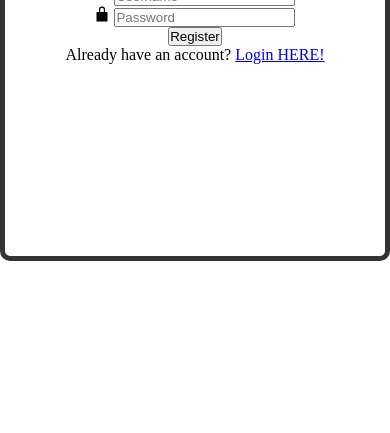
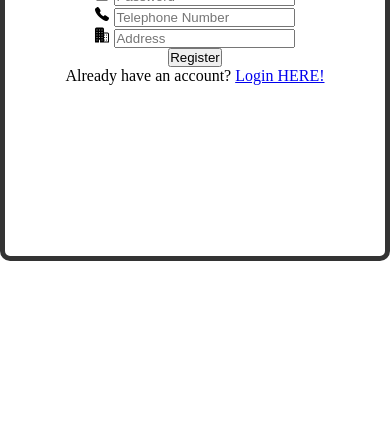
Before and after one commit to utreah/Javascript-Coursework, a website built with Vite: page register.html in a window 390 px wide. Shown: the part 411-844 px from the top of the page. Built offline with nearby package versions, Linux system fonts and the light colour scheme.

Commit message:
Added address and phone text fields.

```diff
--- a/register.html
+++ b/register.html
@@ -24,6 +24,14 @@
           <span class="icon"><ion-icon name="lock-closed-sharp"></ion-icon></span>
           <input type = "password" id = "passwordRegister"  placeHolder = "Password">
         </div>
+        <div>
+          <span class="icon"><ion-icon name="call"></ion-icon></span>
+          <input type = "text" id = "phoneRegister"  placeHolder = "Telephone Number">
+        </div>
+        <div>
+          <span class="icon"><ion-icon name="business"></ion-icon></span>
+          <input type = "text" id = "addressRegister"  placeHolder = "Address">
+        </div>
         <button id = "registerButton">Register</button>
         <div class="login-redirect">
           <a>Already have an account? <a href="login.html">Login HERE!</a></a>
--- a/website/register.js
+++ b/website/register.js
@@ -2,6 +2,8 @@ document.getElementById("registerButton").addEventListener("click", (event)=>{
     event.preventDefault();
     const username = document.getElementById("usernameRegister").value;
     const password = document.getElementById("passwordRegister").value;
+    const phoneNumber = document.getElementById("phoneRegister").value;
+    const address = document.getElementById("addressRegister").value;
     if(!username || !password){
         document.getElementById("registerMessage").textContent = "Username/Password fields must be filled!";
         return;
@@ -23,6 +25,8 @@ document.getElementById("registerButton").addEventListener("click", (event)=>{
         username: username,
         password: password,
         bestScore: 0,
+        phoneNumber: phoneNumber,
+        address: address,
     };
     document.getElementById("registerMessage").textContent = "Account created succesfully!"
     setTimeout(() => {
```
